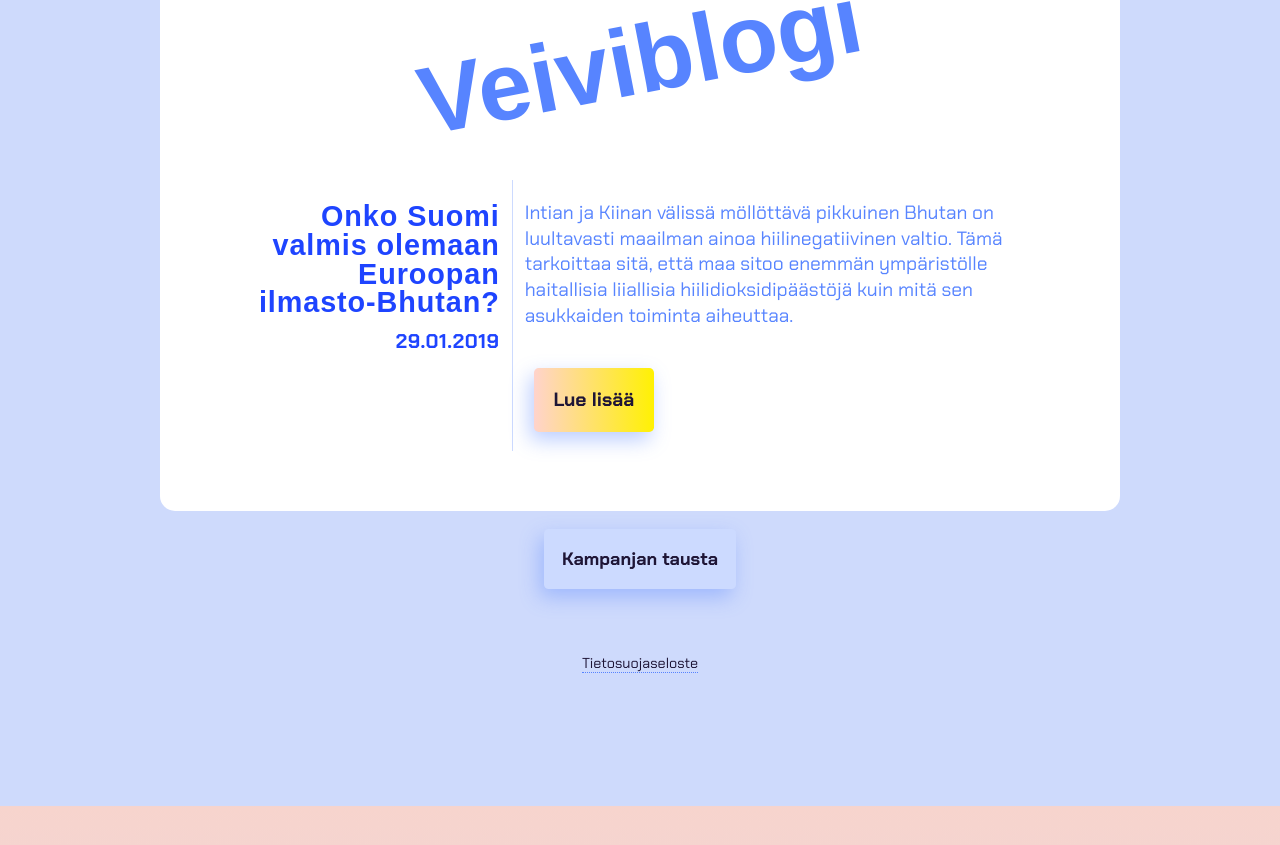
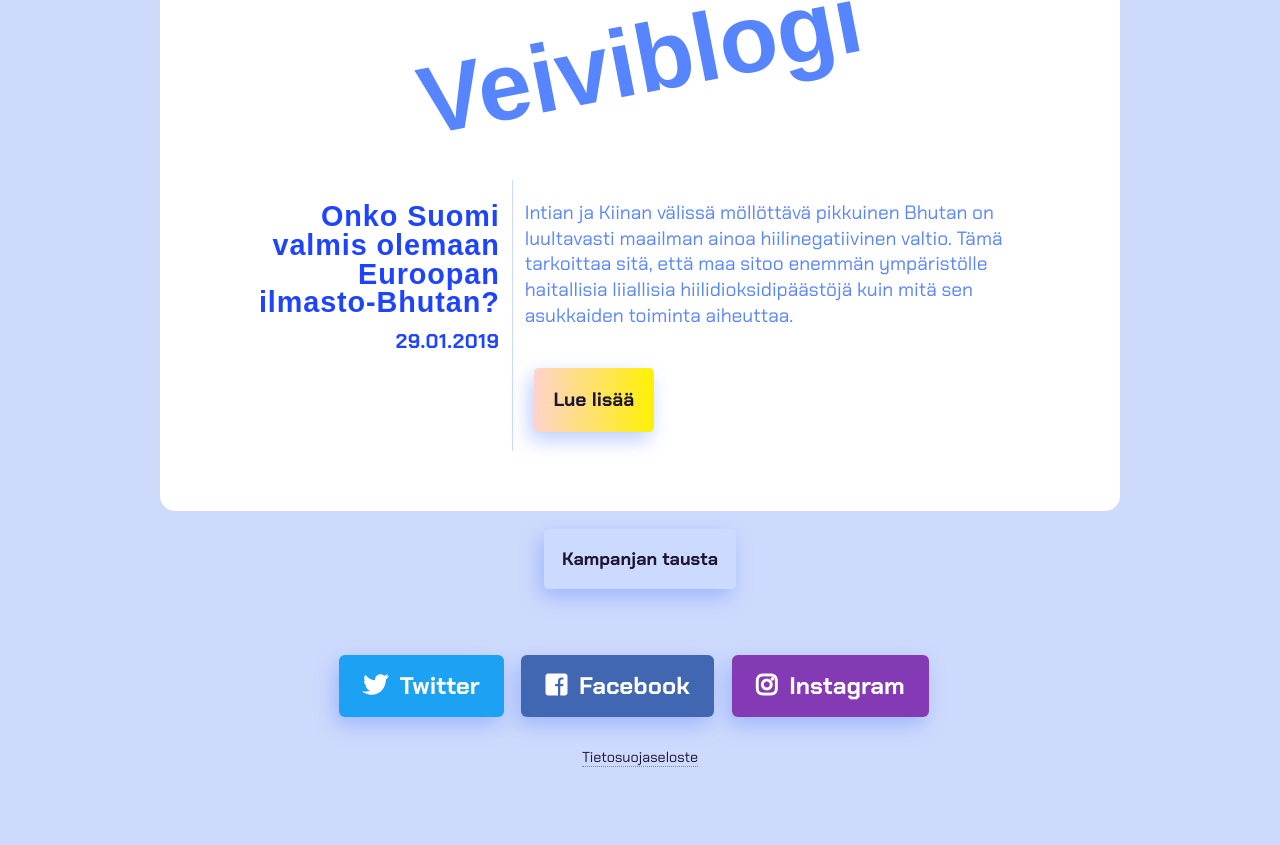
Before and after one commit to ilmastoveivi/ilmastoveivi.github.io, a Jekyll site: the page built from index.md, in a window 1280 px wide and 900 px high, scrolled down 3128 px. Shown: the top 845 px of the window. Built offline with Jekyll 4.4.1, drawn with Linux system fonts in a browser that asks for light colours; nearby versions of some CDN libraries; some web fonts are replaced; our own code applies the rules of GitHub Pages for plain Markdown files; before the commit the page ends 3934 px from its top, so only the background shows below that.

Commit message:
Added social media links to footer (except not on thanks page)

```diff
--- a/_includes/footer.html
+++ b/_includes/footer.html
@@ -3,6 +3,15 @@
 
 {% endif %}
 ">
+
+{% if page.layout != "thanks" %}
+    <div class="buttons">
+        <a href="https://twitter.com/{{site.twitter}}" target="_blank" class="button small twitter"><i class="fab fa-twitter"></i> Twitter</a>
+        <a href="https://www.facebook.com/{{site.facebook}}" target="_blank" class="button small facebook"><i class="fab fa-facebook-square"></i> Facebook</a>
+        <a href="https://www.instagram.com/{{site.instagram}}" target="_blank" class="button small instagram"><i class="fab fa-instagram"></i> Instagram</a>
+    </div>
+{% endif %}
+
 {% if page.lang == "fi" %}
     <p id="legal"><a href="tietosuojaseloste.html">Tietosuojaseloste</a></p>
 {% elsif page.lang == "sv" %}
```
